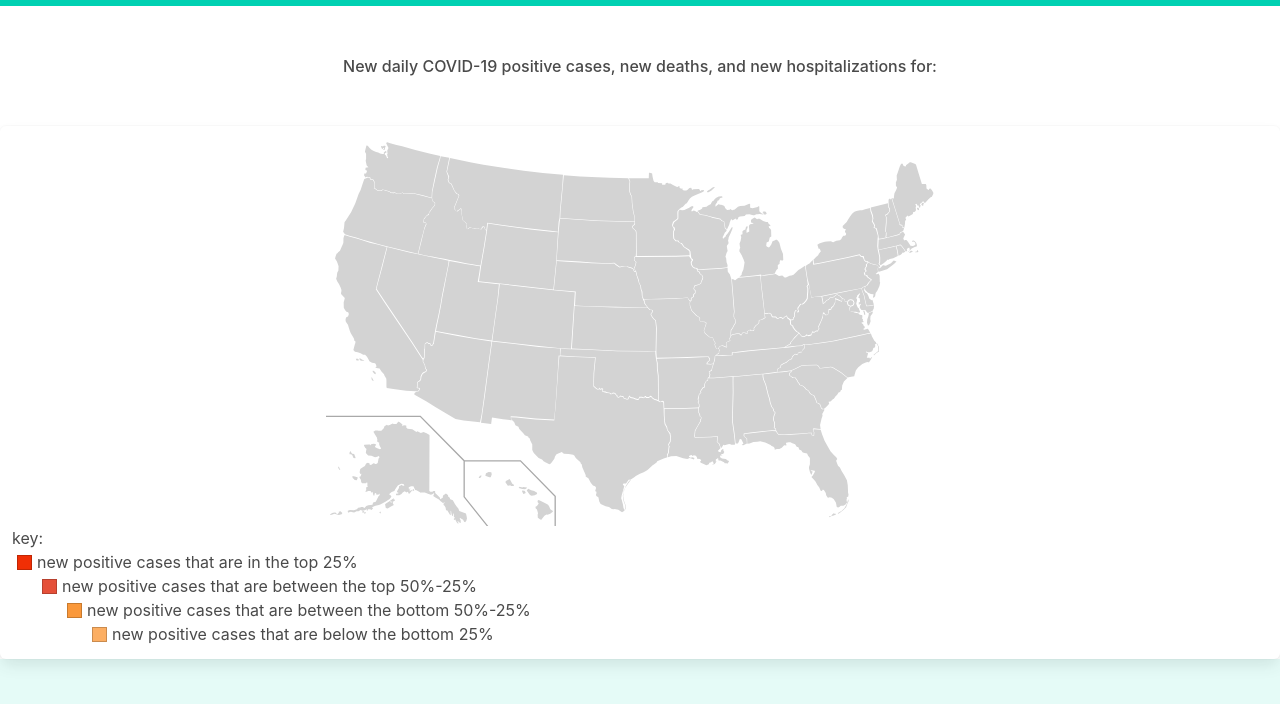
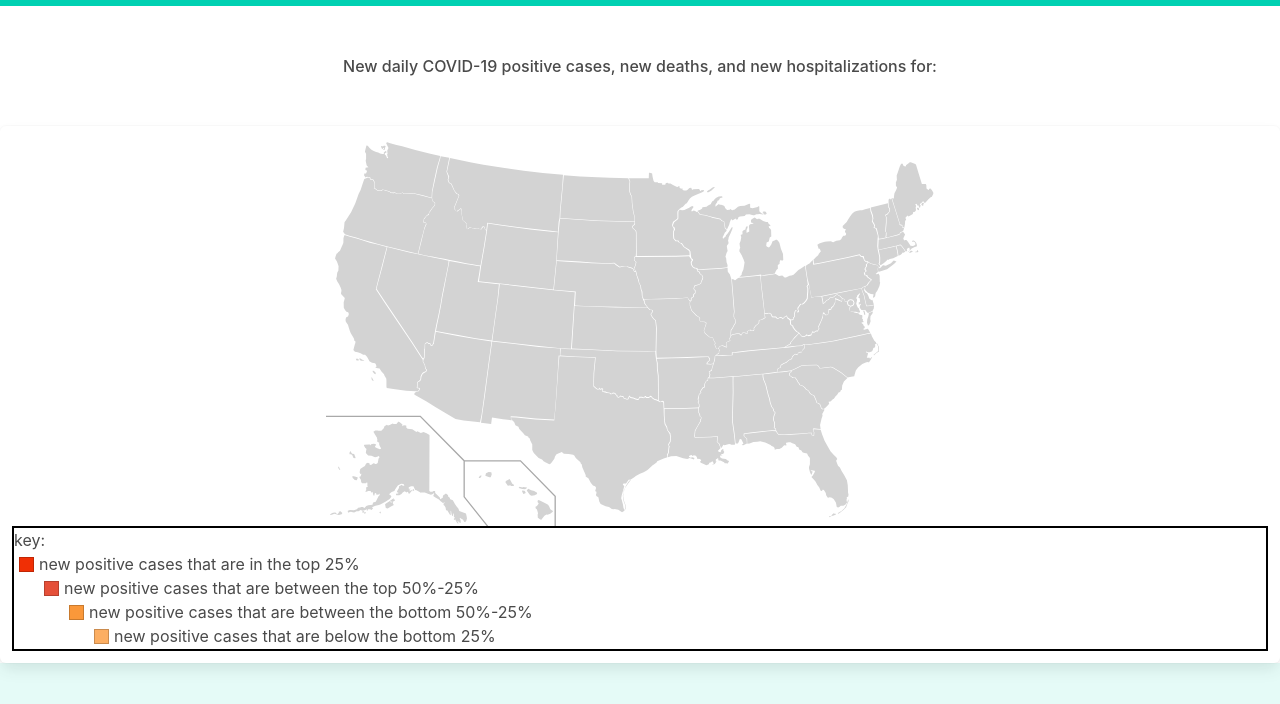
Before and after one commit to jconeff/Covid-Live-Stats, a plain HTML site: page index.html in a window 1280 px wide. Shown: the part 78-782 px from the top of the page. Drawn offline with nearby package versions, Linux system fonts and the light colour scheme; no server answers.

Commit message:
added border

```diff
--- a/assets/css/homepage.css
+++ b/assets/css/homepage.css
@@ -72,3 +72,7 @@
     margin: 5px;
     border: 1px solid rgba(0, 0, 0, .2);
   }
+
+  .key2{
+    border: solid 2px black;
+  }
--- a/index.html
+++ b/index.html
@@ -136,7 +136,7 @@
 
 <a href="https://websitebeaver.com/how-to-make-an-interactive-and-responsive-svg-map-of-us-states-capitals" target="_blank" style="position: absolute; bottom: 0px; right: 0px; text-decoration: none; color: #8a8787"></a>
 
-<dl>
+<dl class="key2">
     <dt>key:</dt>
     <dt class="box2 brightred"></dt>
     <dd>new positive cases that are in the top 25%</dd>
```
